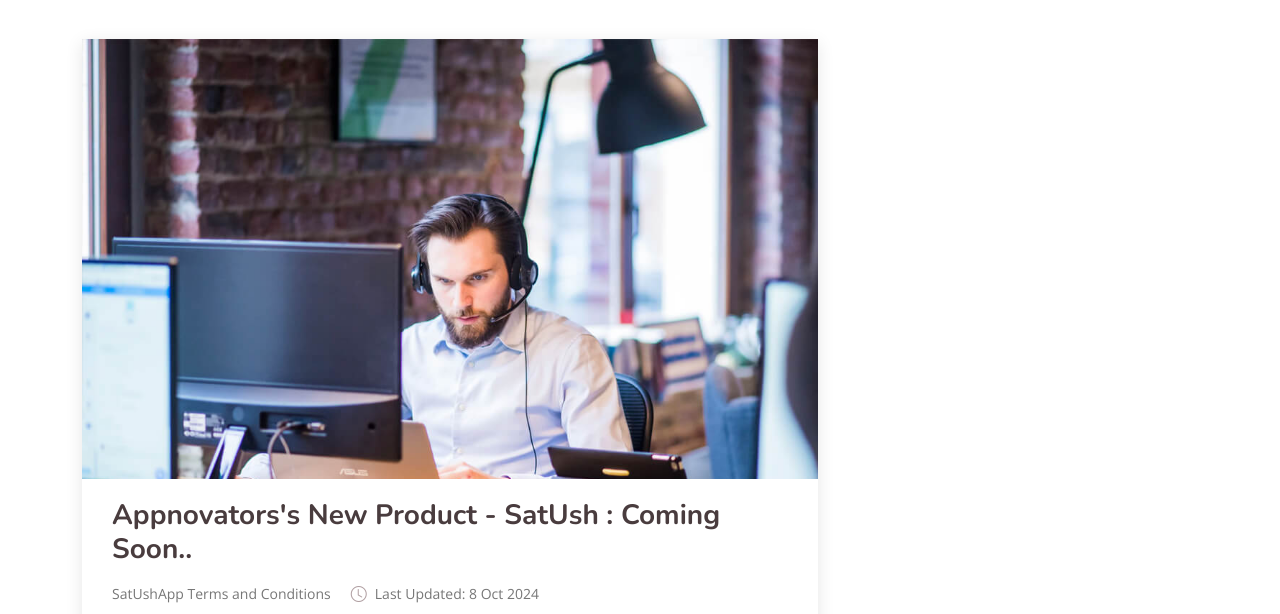
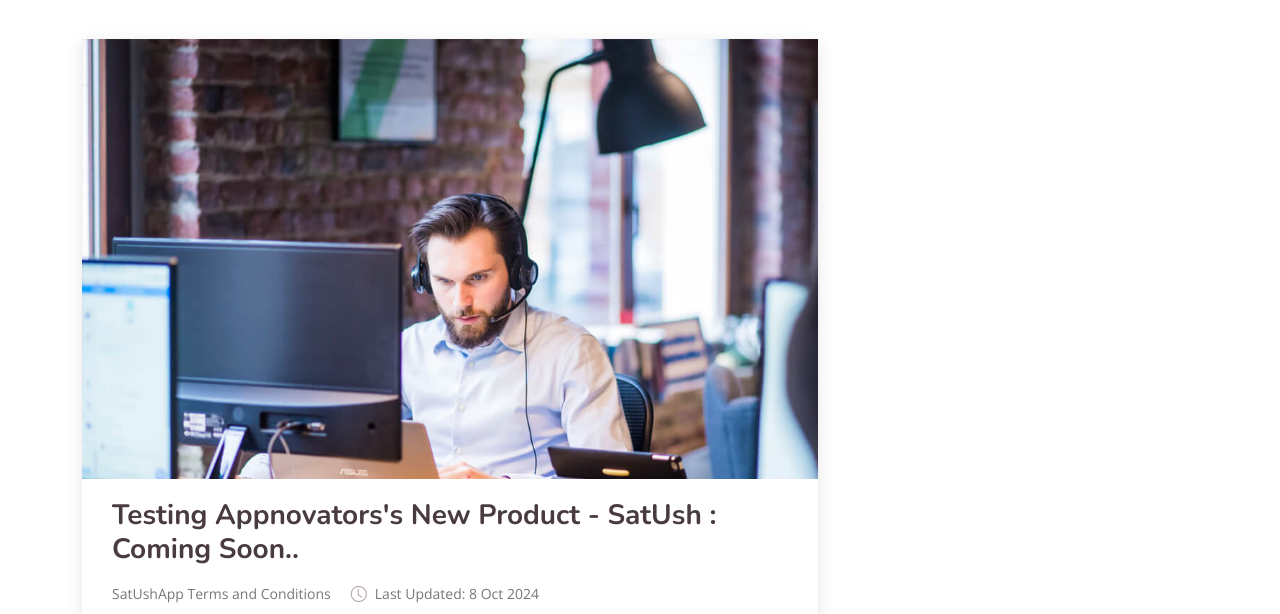
Before and after one commit to Priya-Mohod/Appnovators-Website, a plain HTML site: page termsCondition.html in a window 1280 px wide. Shown: the part 168-782 px from the top of the page. Drawn offline with nearby package versions, Linux system fonts and the light colour scheme.

Commit message:
testing  terms and conditions

```diff
--- a/termsCondition.html
+++ b/termsCondition.html
@@ -71,7 +71,7 @@
               </div>
 
               <h2 class="entry-title">
-                <a href="index.html">Appnovators's New Product - SatUsh : Coming Soon..</a>
+                <a href="index.html"> Testing Appnovators's New Product - SatUsh : Coming Soon..</a>
               </h2>
 
               <div class="entry-meta">
```
